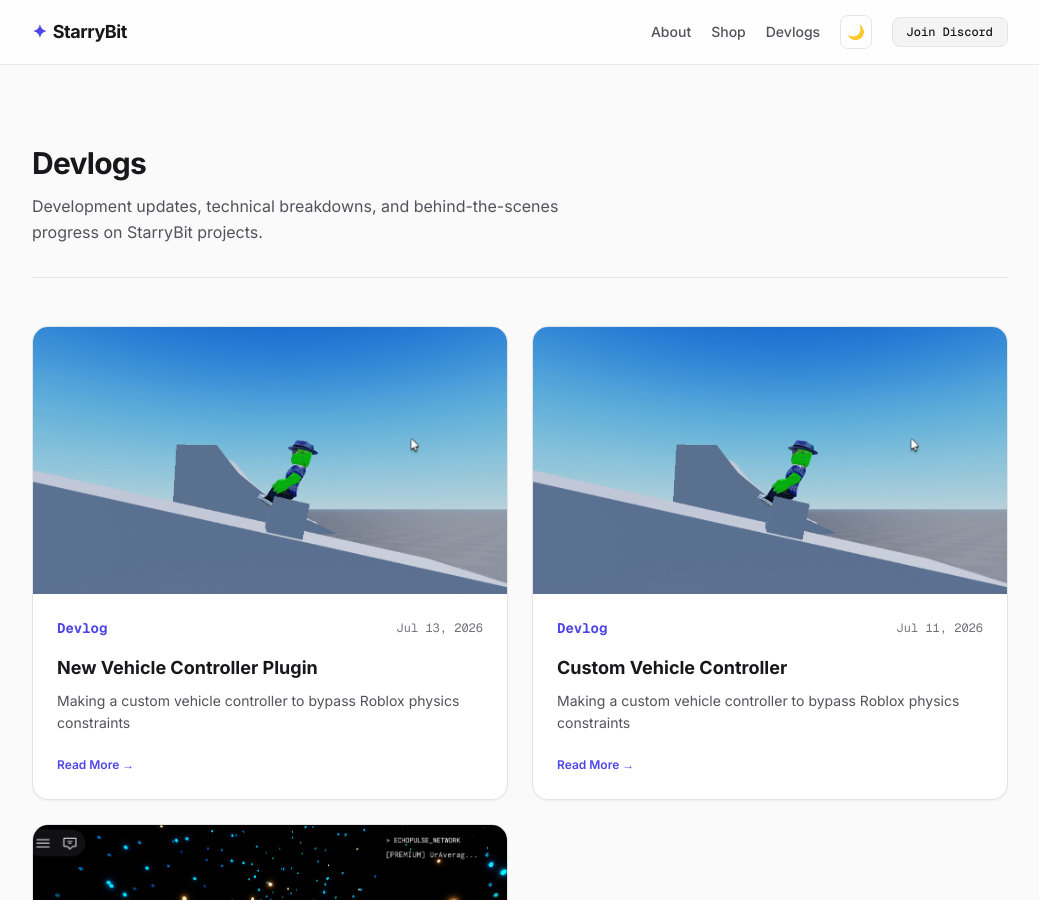
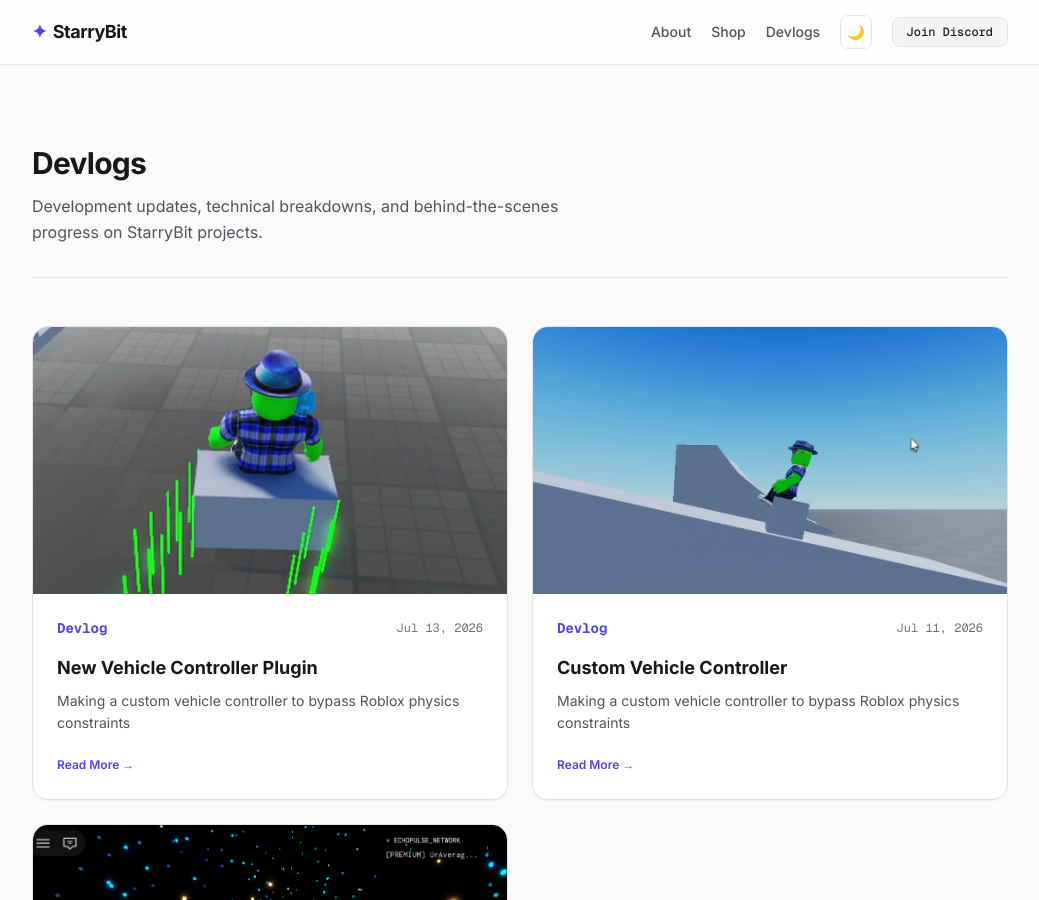
Before and after one commit to StarryBit/starrybit.github.io, a Jekyll site: the page built from blog/index.html, in a window 1280 px wide and 900 px high. Shown: the whole window, without its empty margins (120-1159 px from the left). Built offline with Jekyll 4.4.1, drawn with Linux system fonts in a browser that asks for light colours; nearby versions of some CDN libraries.

Commit message:
Update 2026-07-13-new-vehicle-controller-plugin.html

```diff
--- a/_posts/2026-07-13-new-vehicle-controller-plugin.html
+++ b/_posts/2026-07-13-new-vehicle-controller-plugin.html
@@ -3,7 +3,7 @@ layout: post
 title: "New Vehicle Controller Plugin"
 date: 2026-07-13
 excerpt: "Making a custom vehicle controller to bypass Roblox physics constraints"
-image: "/assets/Screenshot 2026-07-11 181308.png"
+image: "/assets/Screenshot 2026-07-14 223737.png"
 ---
 
 <section class="space-y-8">
```
